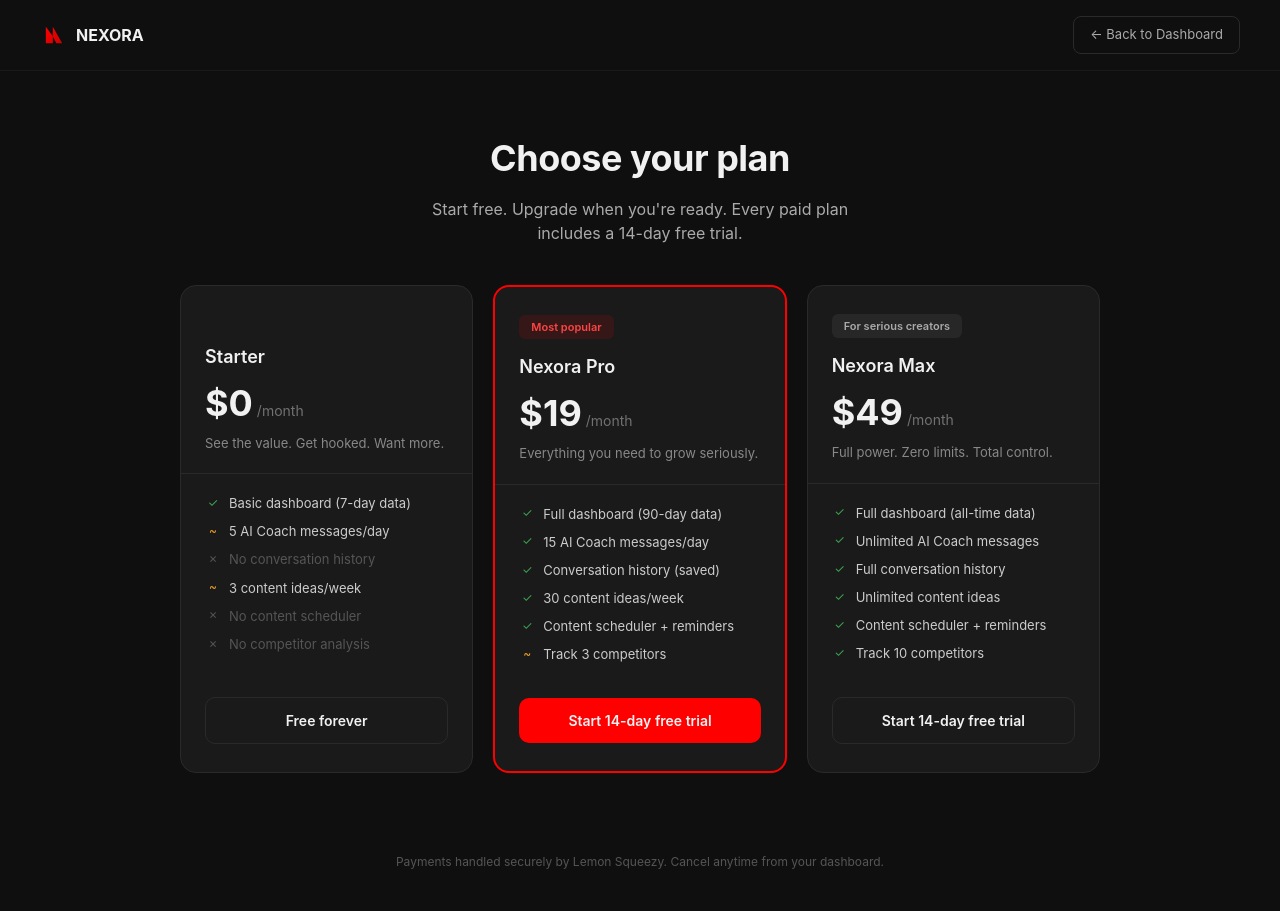
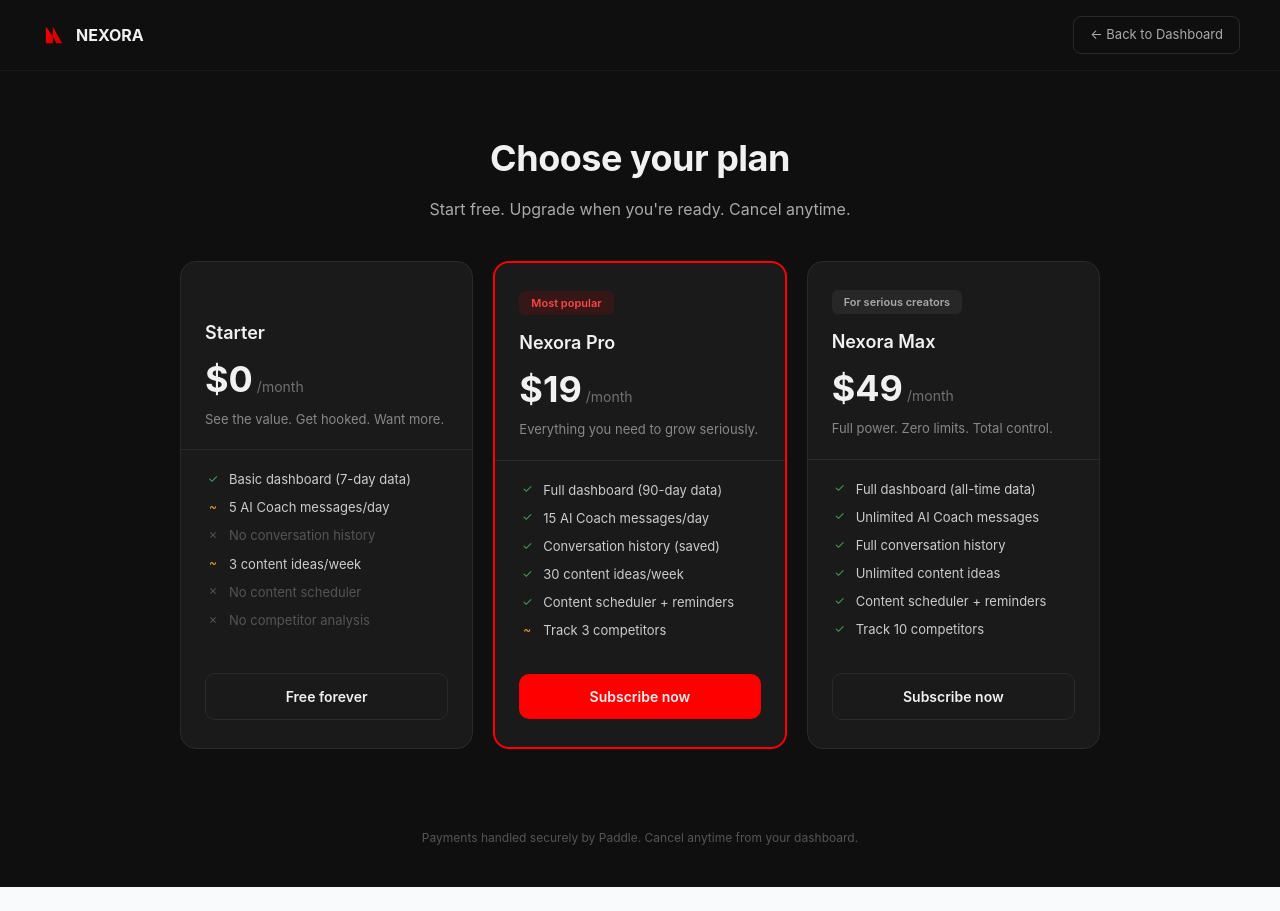
Before and after one commit to predaaaasaaaaaaa/nexora-frontend-v2, a Next.js app: page /pricing in a window 1280 px wide. After the commit the page ends 887 px from the top, so only its background shows below. Built offline with nearby package versions, Linux system fonts and the light colour scheme; no server answers.

Commit message:
fix: update pricing page text for Paddle (remove trial + Lemon Squeezy refs)

```diff
--- a/src/app/pricing/page.jsx
+++ b/src/app/pricing/page.jsx
@@ -100,7 +100,7 @@ export default function PricingPage() {
     if (currentPlan === planId) return 'Current plan'
     if (planId === 'free') return 'Free forever'
     if (loading === planId) return 'Opening checkout...'
-    return `Start 14-day free trial`
+    return 'Subscribe now'
   }
 
   function isButtonDisabled(planId) {
@@ -148,7 +148,7 @@ export default function PricingPage() {
           Choose your plan
         </h1>
         <p style={{ fontSize: 16, color: '#AAA', maxWidth: 480, margin: '0 auto' }}>
-          Start free. Upgrade when you're ready. Every paid plan includes a 14-day free trial.
+          Start free. Upgrade when you're ready. Cancel anytime.
         </p>
       </div>
 
@@ -267,7 +267,7 @@ export default function PricingPage() {
       {/* Footer note */}
       <div style={{ textAlign: 'center', paddingBottom: 40 }}>
         <p style={{ fontSize: 12, color: '#555' }}>
-          Payments handled securely by Lemon Squeezy. Cancel anytime from your dashboard.
+          Payments handled securely by Paddle. Cancel anytime from your dashboard.
         </p>
       </div>
     </div>
```
